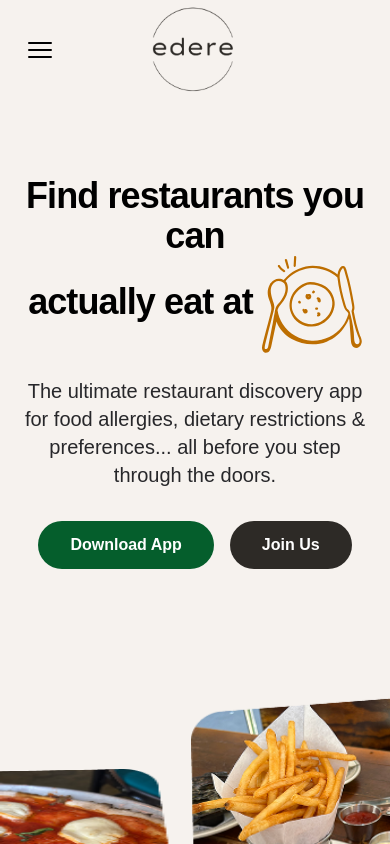
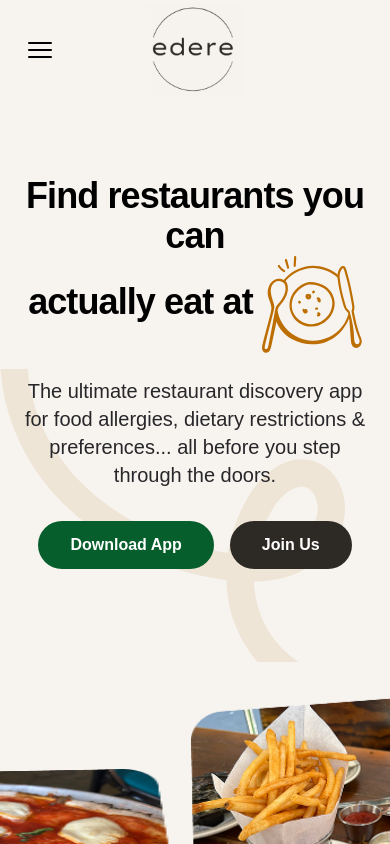
Before and after one commit to rifat-two-eight/edere_admin, a Next.js app: page / in a window 390 px wide. Shown: the top 844 px of the page. Built offline with nearby package versions, Linux system fonts and the light colour scheme.

Commit message:
nav-hero-bg

```diff
--- a/app/page.tsx
+++ b/app/page.tsx
@@ -10,8 +10,10 @@ import SignupFooter from "@/components/landing/SignupFooter";
 export default function Home() {
   return (
     <main className="min-h-screen flex flex-col">
-      <Navbar />
-      <Hero />
+      <div className="bg-[#F7F3EF] bg-[url('/vector.svg')] bg-contain bg-center bg-no-repeat">
+        <Navbar />
+        <Hero />
+      </div>
       <Menu />
       <Discovery />
       <HowItWorks />
--- a/components/landing/Hero.tsx
+++ b/components/landing/Hero.tsx
@@ -2,7 +2,7 @@ import Image from "next/image";
 
 export default function Hero() {
   return (
-    <section className="h-[950px] w-full flex flex-col mt-20 items-center pt-24 bg-[#f6f2ee] overflow-hidden">
+    <section className="h-[950px] w-full flex flex-col mt-20 items-center pt-24 overflow-hidden">
       {/* Text + Buttons */}
       <div className="container mx-auto px-4 text-center">
         <h1 className="text-4xl md:text-6xl font-bold mb-6 tracking-tight text-black">
--- a/components/landing/Navbar.tsx
+++ b/components/landing/Navbar.tsx
@@ -48,7 +48,7 @@ export default function Navbar() {
   }, []);
 
   return (
-    <nav className="fixed top-0 left-0 w-full z-50 bg-[#f6f2ee]">
+    <nav className="fixed top-0 left-0 w-full z-50 bg-[#F7F3EF]">
       <div className="container mx-auto px-4 h-25 flex items-center justify-between relative">
 
         {/* Mobile Hamburger */}
@@ -67,9 +67,8 @@ export default function Navbar() {
             <button
               key={link.href}
               onClick={() => handleScroll(link.href)}
-              className={`transition-colors cursor-pointer hover:opacity-70 ${
-                active === link.href ? "text-[#055E2C] font-bold" : "text-black"
-              }`}
+              className={`transition-colors cursor-pointer hover:opacity-70 ${active === link.href ? "text-[#055E2C] font-bold" : "text-black"
+                }`}
             >
               {link.label}
             </button>
@@ -105,7 +104,7 @@ export default function Navbar() {
               className="fixed inset-0 bg-black/20 backdrop-blur-sm z-40 md:hidden"
               onClick={() => setIsOpen(false)}
             />
-            <div className="fixed top-0 left-0 h-full w-[75%] max-w-sm bg-[#f6f2ee] z-50 shadow-xl p-6 flex flex-col md:hidden">
+            <div className="fixed top-0 left-0 h-full w-[75%] max-w-sm bg-white z-50 shadow-xl p-6 flex flex-col md:hidden">
               <div className="flex justify-between items-center mb-8">
                 <span className="text-xl font-bold">Menu</span>
                 <button
@@ -123,9 +122,8 @@ export default function Navbar() {
                   <button
                     key={link.href}
                     onClick={() => handleScroll(link.href)}
-                    className={`transition-colors hover:opacity-70 ${
-                      active === link.href ? "text-[#055E2C] font-bold" : "text-black"
-                    }`}
+                    className={`transition-colors hover:opacity-70 ${active === link.href ? "text-[#055E2C] font-bold" : "text-black"
+                      }`}
                   >
                     {link.label}
                   </button>
```
Also changed, not shown: public/bg2.svg (added).
